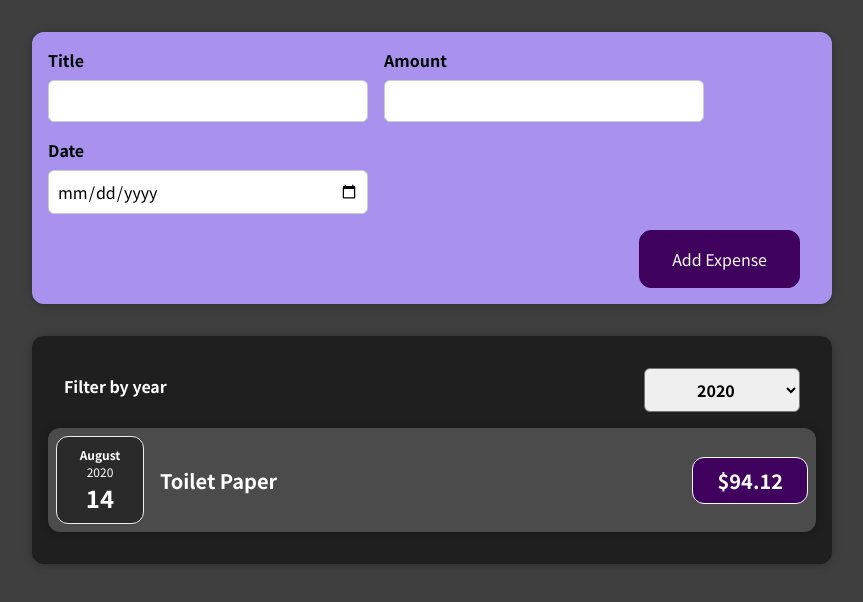
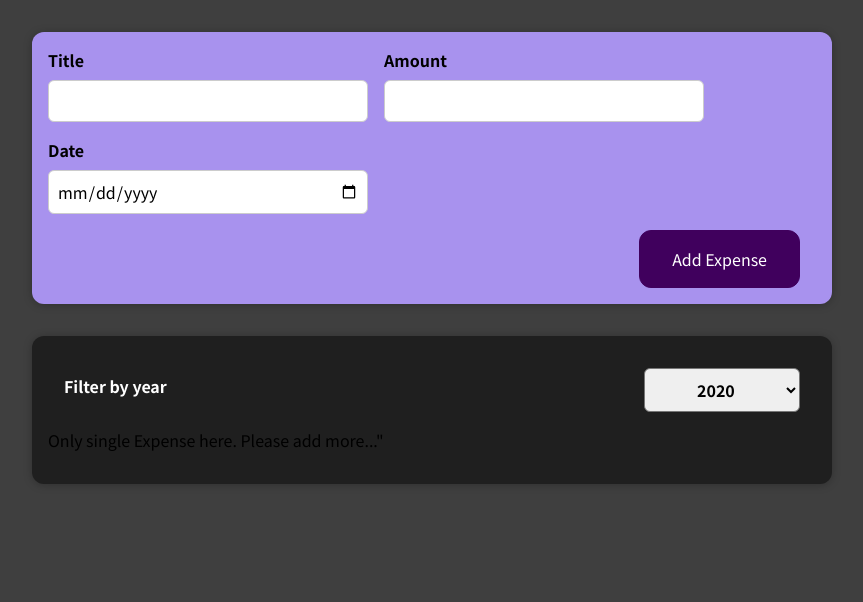
Before and after one commit to NSINGHRAJPUT/reactfromscratch, a React (Create React App) app: page / in a window 1280 px wide. Shown: the top 602 px of the page, without its empty margins (208-1071 px from the left). Built offline with nearby package versions, Linux system fonts and the light colour scheme.

Commit message:
conditionalFiltering

```diff
--- a/src/components/Expenses/Expenses.js
+++ b/src/components/Expenses/Expenses.js
@@ -1,36 +1,42 @@
-import React, { useState } from 'react';
+import React, { useState } from "react";
 
-import ExpenseItem from './ExpenseItem';
-import Card from '../UI/Card';
-import ExpensesFilter from './ExpensesFilter';
-import './Expenses.css';
+import ExpenseItem from "./ExpenseItem";
+import Card from "../UI/Card";
+import ExpensesFilter from "./ExpensesFilter";
+import "./Expenses.css";
 
 const Expenses = (props) => {
-  const [filteredYear, setFilteredYear] = useState('2020');
+  const [filteredYear, setFilteredYear] = useState("2020");
 
   const filterChangeHandler = (selectedYear) => {
     setFilteredYear(selectedYear);
   };
 
-  const filteredExpenses = props.items.filter(expense => {
+  const filteredExpenses = props.items.filter((expense) => {
     return expense.date.getFullYear().toString() === filteredYear;
   });
 
+  let expensesContent = <p>Only single Expense here. Please add more..."</p>;
+
+  if (filteredExpenses.length > 1) {
+    expensesContent = filteredExpenses.map((expense) => (
+      <ExpenseItem
+        key={expense.id}
+        title={expense.title}
+        amount={expense.amount}
+        date={expense.date}
+      />
+    ));
+  }
+
   return (
     <div>
-      <Card className='expenses'>
+      <Card className="expenses">
         <ExpensesFilter
           selected={filteredYear}
           onChangeFilter={filterChangeHandler}
         />
-        {filteredExpenses.map((expense) => (
-          <ExpenseItem
-            key={expense.id}
-            title={expense.title}
-            amount={expense.amount}
-            date={expense.date}
-          />
-        ))}
+        {expensesContent}
       </Card>
     </div>
   );
```
